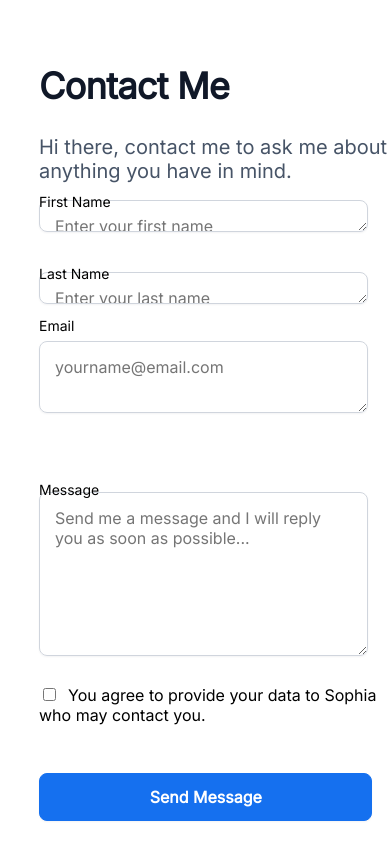
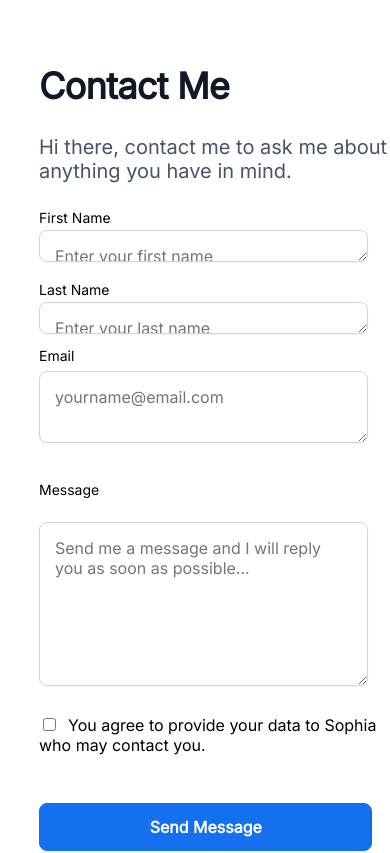
Before and after one commit to Solexi/hng9Frontend_1, a React (Create React App) app: page /contact in a window 390 px wide. Shown: the top 853 px of the page. Built offline with nearby package versions, Linux system fonts and the light colour scheme.

Commit message:
stlye: Updated responsiveness for mobile

```diff
--- a/src/components/Contact/index.css
+++ b/src/components/Contact/index.css
@@ -15,7 +15,6 @@
 .contact-me{
     font-weight: 600;
     font-size: 36px;
-    line-height: 44px;
     letter-spacing: -0.02em;
     color: #101828;
     width: 448px;
@@ -146,13 +145,12 @@ input[type="checkbox"]{
 
 }
 @media screen and (max-width: 700px){
-    label[for="last_name"]{
+    label[for="first_name"]{
         position: absolute;
-        top: 12rem;
-        margin-left: 13.5rem;
+        top: 13rem;
     }
     .contactSub{
-        margin-bottom: 10px;
+        margin-bottom: 40px;
     }
     .name{
         display: flex;
@@ -163,7 +161,7 @@ input[type="checkbox"]{
     }
     label[for="last_name"]{
         position: absolute;
-        top: 16.5rem;
+        top: 17.5rem;
         margin-left: 0rem;
     }
     .Email{
```
